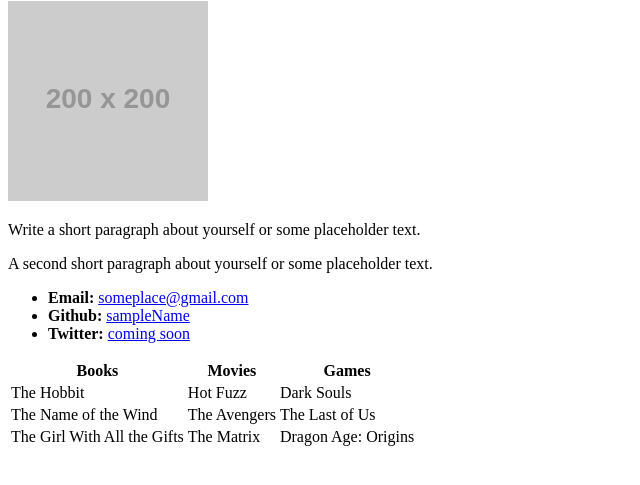
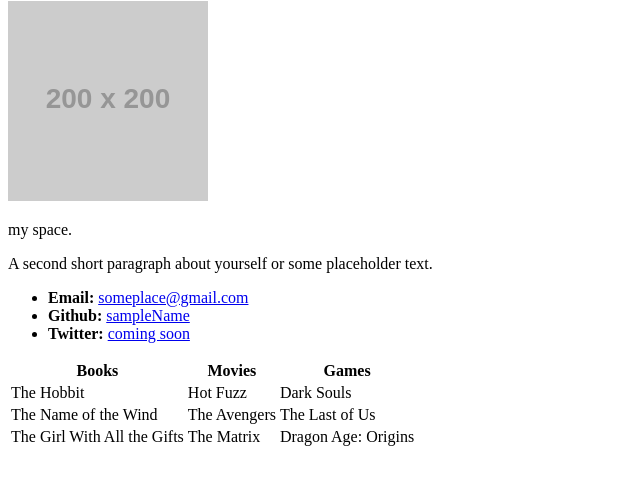
Before and after one commit to KaiDMML/KaiDMML.github.io, a plain HTML site: page index.html in a window 1280 px wide. Shown: the part 79-564 px from the top of the page, without its empty margins (0-640 px from the left). Drawn offline with Linux system fonts and the light colour scheme; placeholder pictures from the web are drawn by us.

Commit message:
Update index.html

```diff
--- a/index.html
+++ b/index.html
@@ -11,7 +11,7 @@
 
   <img src="https://placehold.it/200x200" alt="Your Name">
 
-  <p>Write a short paragraph about yourself or some placeholder text.</p>
+  <p>my space.</p>
   <p>A second short paragraph about yourself or some placeholder text.</p>
 
   <ul>
```
